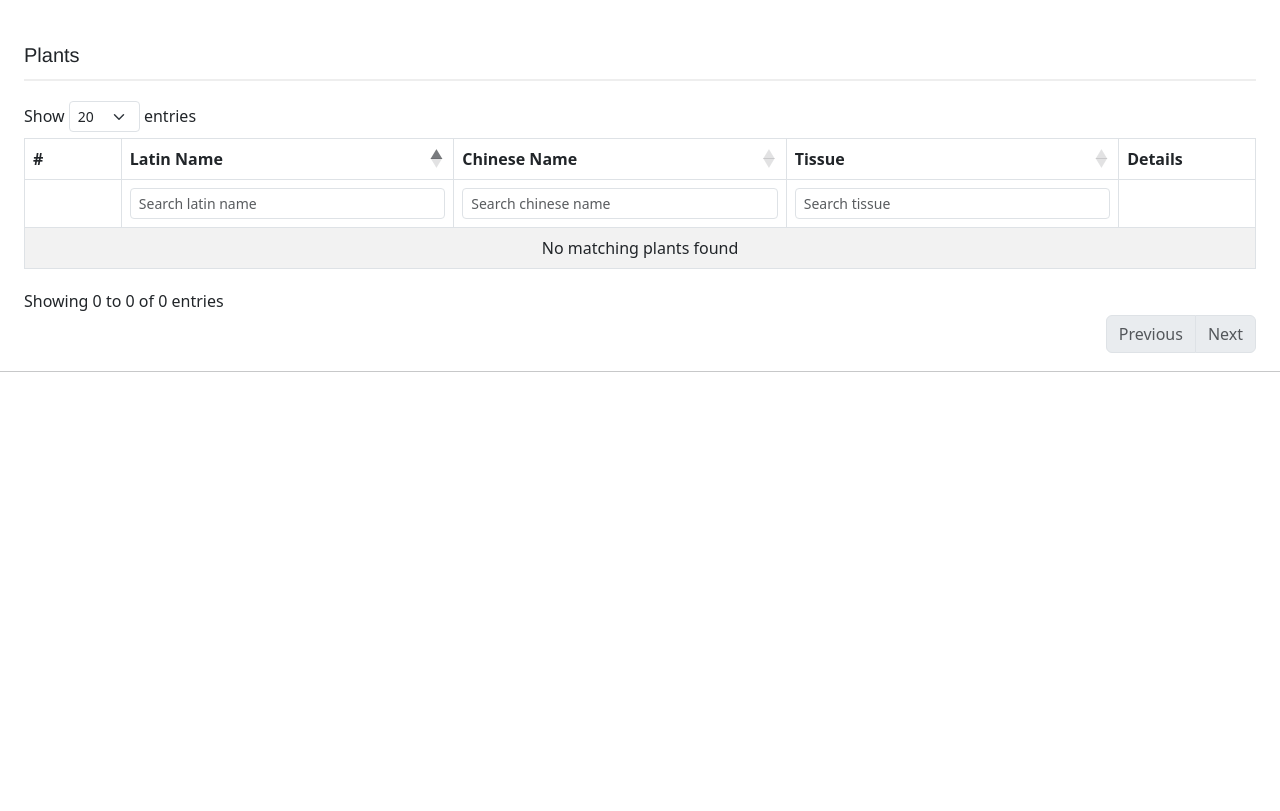
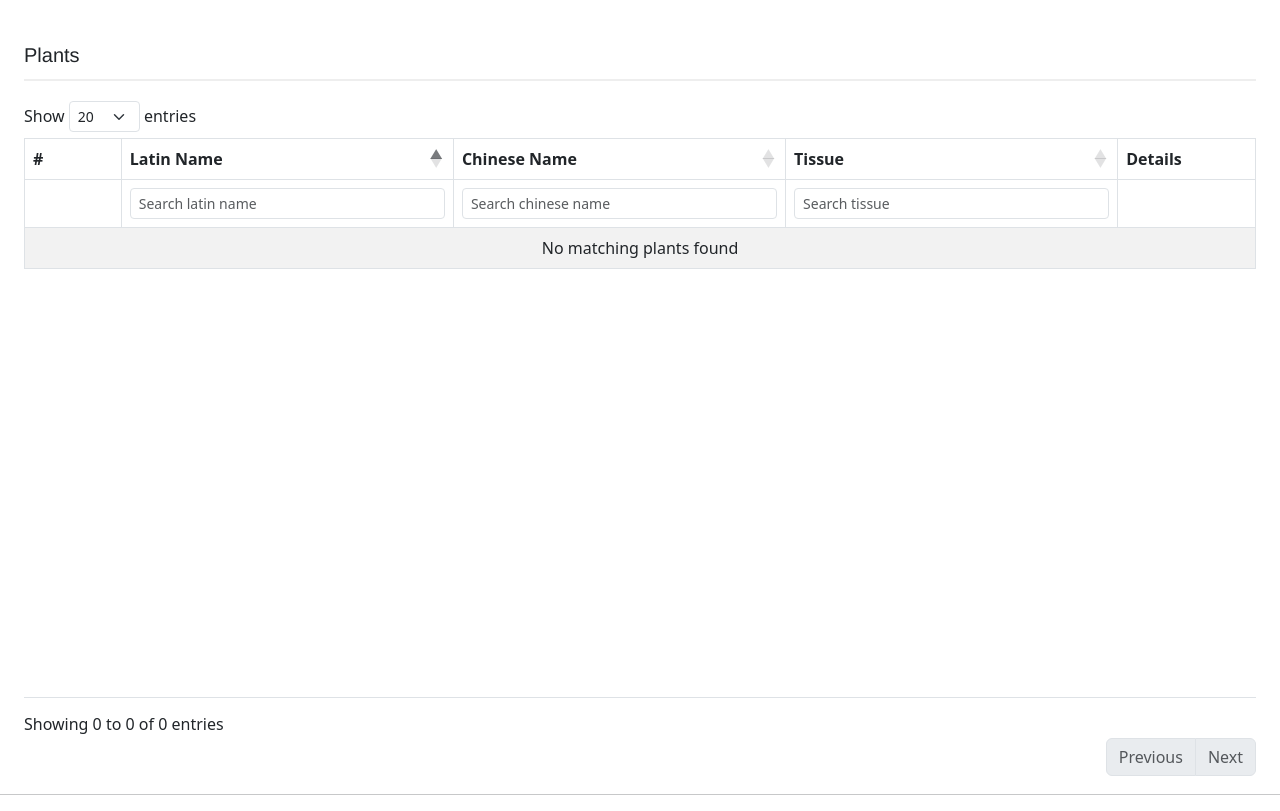
Before and after one commit to Jiangsiyu17/ATNP, a Django app: page /plants/ in a window 1280 px wide. Shown: the part 68-879 px from the top of the page. Before the commit the page ends 440 px from the top, so only its background shows below. Run offline with Django 5.2, Linux system fonts and the light colour scheme; data that the repository does not hold is empty; parts of the project's set-up code (start-up, migrations or seed data) failed here and were passed over; some libraries are stand-ins or nearby versions.

Commit message:
固定列表页面的表头

```diff
--- a/web/templates/web/plant_list.html
+++ b/web/templates/web/plant_list.html
@@ -59,6 +59,9 @@ $(function () {
     const table = $('#plantTable').DataTable({
         serverSide: true,
         processing: true,
+        scrollY: 'calc(100vh - 330px)',
+        scrollCollapse: false,
+        paging: true,
 
         searching: true,    // ✅ 必须开启
         dom: 'lrtip',       // ✅ 隐藏默认搜索框
@@ -106,5 +109,25 @@ $(function () {
 
 });
 </script>
+<style>
+/* Keep the controls and pagination visible while only the data rows scroll. */
+.dataTables_scrollBody {
+    border-bottom: 1px solid #dee2e6;
+}
+
+.dataTables_scrollHead {
+    overflow: hidden !important;
+}
+
+.dataTables_scrollHead thead th {
+    background-color: #fff;
+}
+
+.dataTables_wrapper > .row:last-child {
+    background-color: #fff;
+    padding-top: 8px;
+    padding-bottom: 8px;
+}
+</style>
 <hr>
 {% endblock %}
```
Also changed, not shown: web/templates/web/compound_list.html (+22 -0 lines).
